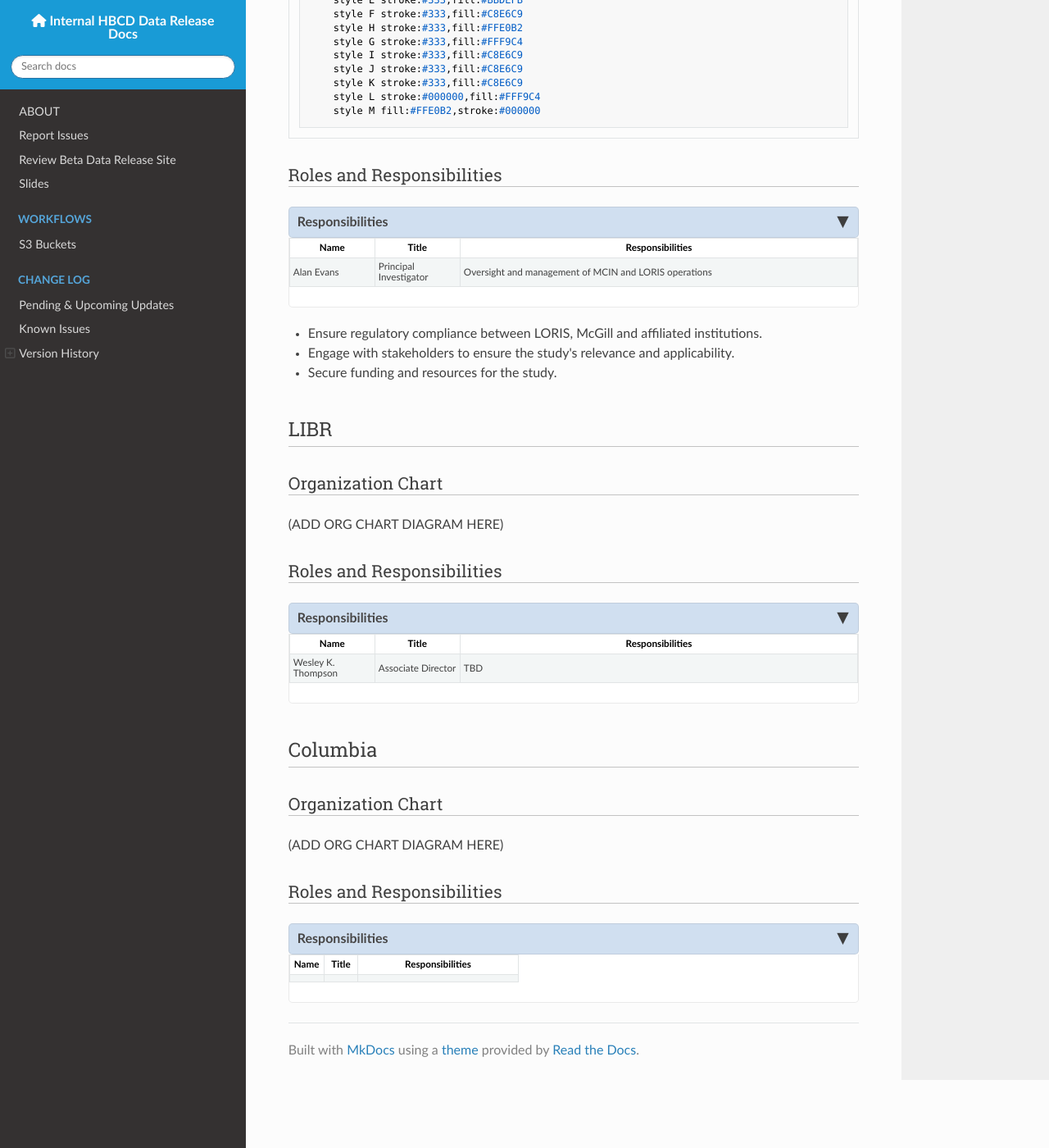
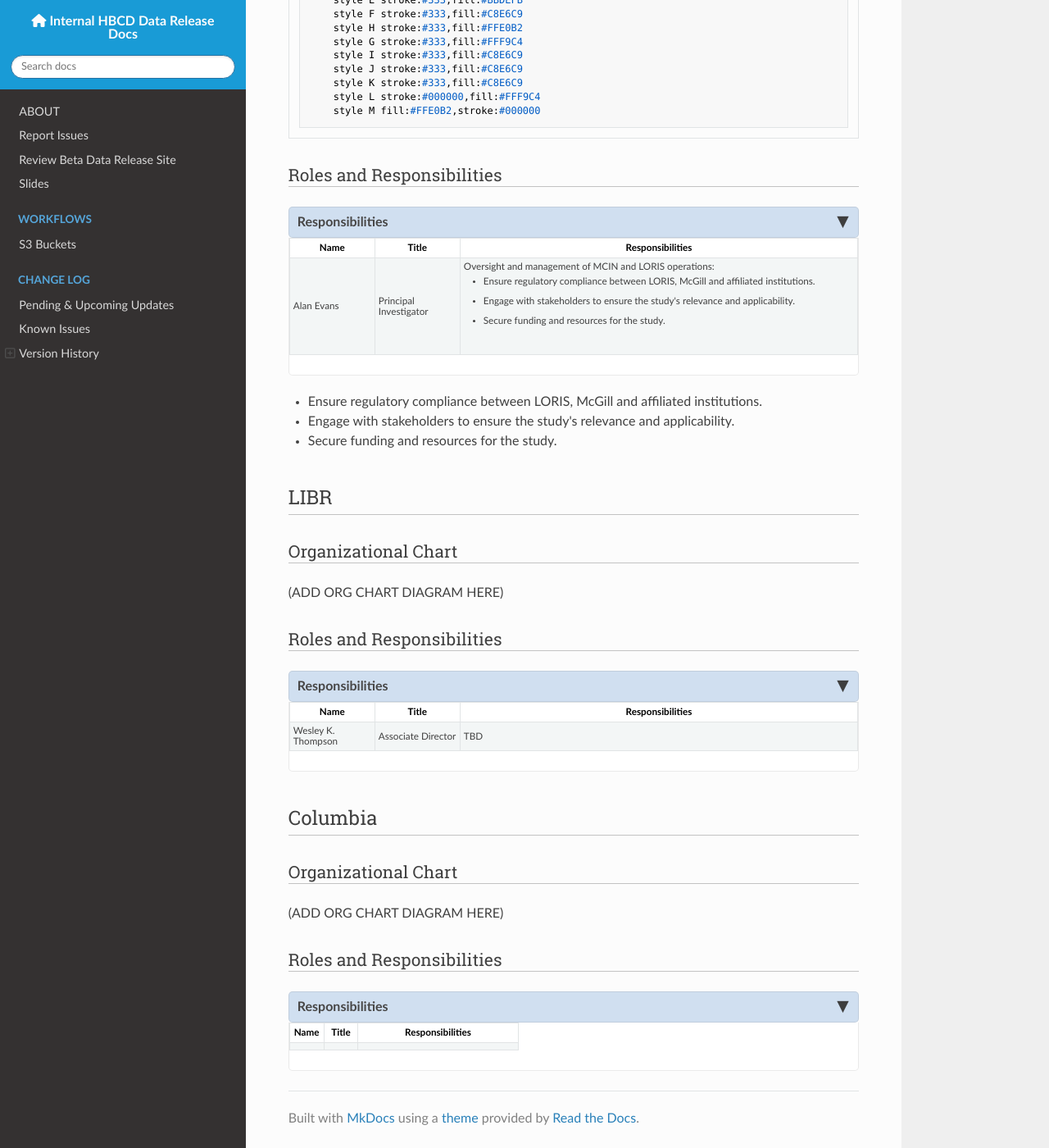
Before and after one commit to DCAN-Labs/hbcd-docs-internal, an MkDocs documentation site: the page built from docs/orgcharts.md, in a window 1280 px wide and 1400 px high, scrolled down 989 px. Shown: the whole window at 82% size. Built offline with MkDocs 1.6.1, drawn with Linux system fonts in a browser that asks for light colours; nearby versions of some CDN libraries; some of the changed text lies outside the part shown.

Commit message:
fix typos

````diff
--- a/docs/orgcharts.md
+++ b/docs/orgcharts.md
@@ -1,7 +1,7 @@
 # HBCD Data Coordinating Center (HDCC) Organizational Charts
 
 ## LORIS
-### Organization Chart
+### Organizational Chart
 ```mermaid
 flowchart TB
     A["Alen Evans"] --o nl["Samir Das"]
@@ -65,7 +65,14 @@ flowchart TB
     <tr>
         <td style="border: 1px solid #ddd; padding: 4px; word-wrap: break-word; white-space: normal;">Alan Evans</td>
         <td style="border: 1px solid #ddd; padding: 4px; word-wrap: break-word; white-space: normal;">Principal Investigator</td>
-        <td style="border: 1px solid #ddd; padding: 4px; word-wrap: break-word; white-space: normal;">Oversight and management of MCIN and LORIS operations</td>
+        <td style="border: 1px solid #ddd; padding: 4px; word-wrap: break-word; white-space: normal;">
+        Oversight and management of MCIN and LORIS operations:
+        <ul>
+          <li>Ensure regulatory compliance between LORIS, McGill and affiliated institutions.</li>
+          <li>Engage with stakeholders to ensure the study's relevance and applicability.</li>
+          <li>Secure funding and resources for the study.</li>
+        </ul>
+        </td>
     </tr>
 </tbody>
 </table>
@@ -77,7 +84,7 @@ flowchart TB
 
 
 ## LIBR
-### Organization Chart
+### Organizational Chart
 (ADD ORG CHART DIAGRAM HERE)
 
 ### Roles and Responsibilities
@@ -105,7 +112,7 @@ flowchart TB
 </div>
 
 ## Columbia
-### Organization Chart
+### Organizational Chart
 (ADD ORG CHART DIAGRAM HERE)
 
 ### Roles and Responsibilities
````
